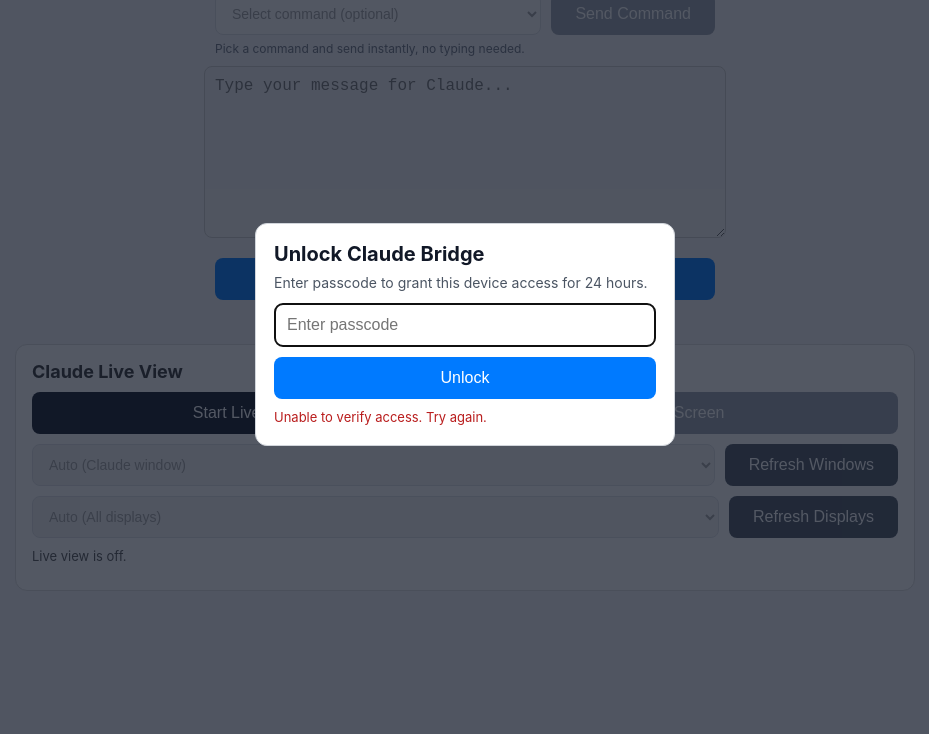
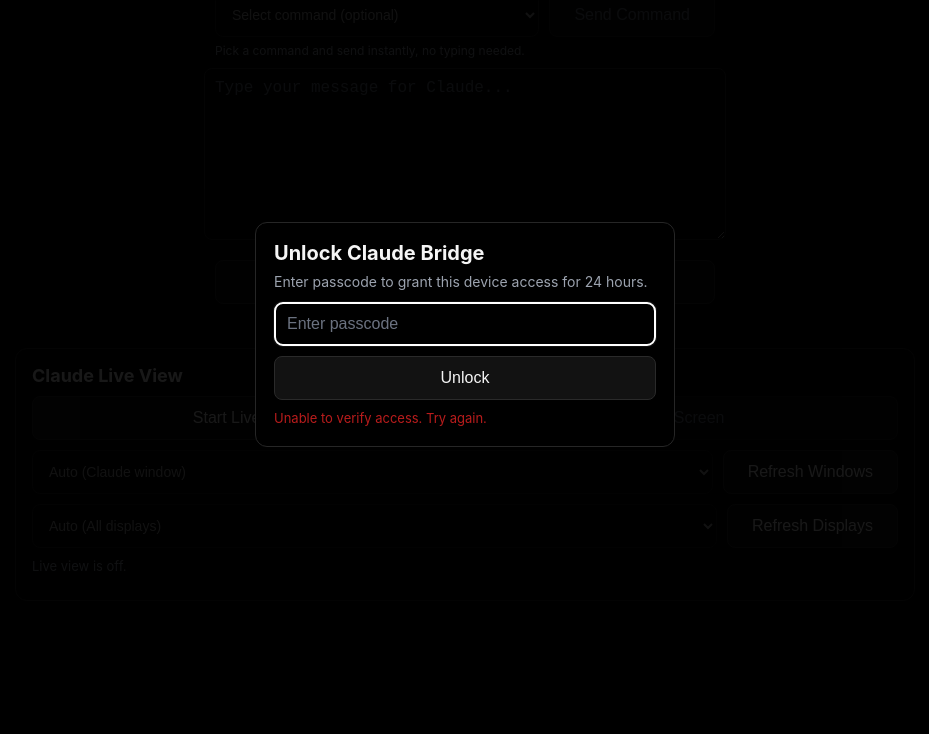
Before and after one commit to akash-d-dev/claude-destop-bridge, a website: page public/index.html in a window 1280 px wide. Shown: the part 66-800 px from the top of the page, without its empty margins (175-1104 px from the left). Drawn offline with Linux system fonts and the light colour scheme; no server answers.

Commit message:
Update UI styles in index.html for dark theme support
- Added meta tag for theme color and updated background colors to support a dark theme.
- Modified text and border colors for improved visibility and consistency across UI elements.
- Enhanced button styles and input fields to align with the new dark theme aesthetics.

```diff
--- a/public/index.html
+++ b/public/index.html
@@ -3,8 +3,12 @@
 <head>
     <meta charset="UTF-8">
     <meta name="viewport" content="width=device-width, initial-scale=1.0">
+    <meta name="theme-color" content="#000000">
     <title>Claude Bridge</title>
     <style>
+        html {
+            background: #000;
+        }
         body {
             font-family: -apple-system, BlinkMacSystemFont, "Segoe UI", Roboto, Helvetica, Arial, sans-serif;
             margin: 0;
@@ -12,10 +16,12 @@
             display: flex;
             flex-direction: column;
             align-items: center;
-            background-color: #f5f5f7;
+            background-color: #000;
+            color: #f5f5f5;
+            color-scheme: dark;
         }
         h1 {
-            color: #333;
+            color: #f5f5f5;
             margin: 4px 0 10px 0;
         }
         #commandSection {
@@ -30,30 +36,34 @@
         }
         #commandSelect {
             flex: 1;
-            border: 1px solid #d1d5db;
+            border: 1px solid #262626;
             border-radius: 8px;
             padding: 10px 12px;
             font-size: 14px;
             min-width: 0;
-            background: #fff;
+            background: #000;
+            color: #f5f5f5;
         }
         #sendCommandBtn {
-            background-color: #4b5563;
+            background-color: #121212;
+            border-color: #2a2a2a;
             max-width: none;
             width: auto;
             flex: 0 0 auto;
             margin: 0;
         }
         #sendCommandBtn:hover {
-            background-color: #374151;
+            background-color: #1a1a1a;
         }
         #sendCommandBtn:disabled {
-            background-color: #9ca3af;
+            background-color: #0d0d0d;
+            color: #6b7280;
+            border-color: #1d1d1d;
             cursor: not-allowed;
         }
         #commandHint {
             font-size: 12px;
-            color: #6b7280;
+            color: #9ca3af;
         }
         textarea {
             width: 100%;
@@ -61,44 +71,46 @@
             height: 150px;
             padding: 10px;
             margin-bottom: 20px;
-            border: 1px solid #ccc;
+            border: 1px solid #262626;
             border-radius: 8px;
             font-size: 16px;
             resize: vertical;
+            background: #000;
+            color: #f5f5f5;
         }
         button {
             padding: 12px 24px;
             font-size: 16px;
-            color: #fff;
-            background-color: #007aff;
-            border: none;
+            color: #f5f5f5;
+            background-color: #121212;
+            border: 1px solid #2a2a2a;
             border-radius: 8px;
             cursor: pointer;
             width: 100%;
             max-width: 500px;
         }
         button:hover {
-            background-color: #005bb5;
+            background-color: #1a1a1a;
         }
         #status {
             margin-top: 20px;
             font-size: 14px;
-            color: #666;
+            color: #9ca3af;
         }
         #streamSection {
             width: 100%;
             max-width: 900px;
             margin-top: 24px;
             padding: 16px;
-            border: 1px solid #ddd;
+            border: 1px solid #262626;
             border-radius: 12px;
-            background: #fff;
+            background: #000;
             box-sizing: border-box;
         }
         #streamSection h2 {
             margin: 0 0 10px 0;
             font-size: 18px;
-            color: #333;
+            color: #f5f5f5;
         }
         #streamControls {
             display: flex;
@@ -111,21 +123,25 @@
             flex: 1;
         }
         #toggleStreamBtn {
-            background-color: #111827;
+            background-color: #121212;
+            border-color: #2a2a2a;
             margin: 0;
         }
         #toggleStreamBtn:hover {
-            background-color: #0b1220;
+            background-color: #1a1a1a;
         }
         #fullscreenStreamBtn {
-            background-color: #4b5563;
+            background-color: #121212;
+            border-color: #2a2a2a;
             margin: 0;
         }
         #fullscreenStreamBtn:hover {
-            background-color: #374151;
+            background-color: #1a1a1a;
         }
         #fullscreenStreamBtn:disabled {
-            background-color: #9ca3af;
+            background-color: #0d0d0d;
+            color: #6b7280;
+            border-color: #1d1d1d;
             cursor: not-allowed;
         }
         #windowPickerRow {
@@ -140,56 +156,62 @@
         }
         #windowSelect {
             flex: 1;
-            border: 1px solid #d1d5db;
+            border: 1px solid #262626;
             border-radius: 8px;
             padding: 10px 12px;
             font-size: 14px;
             min-width: 0;
+            background: #000;
+            color: #f5f5f5;
         }
         #displaySelect {
             flex: 1;
-            border: 1px solid #d1d5db;
+            border: 1px solid #262626;
             border-radius: 8px;
             padding: 10px 12px;
             font-size: 14px;
             min-width: 0;
+            background: #000;
+            color: #f5f5f5;
         }
         #refreshWindowsBtn {
-            background-color: #4b5563;
+            background-color: #121212;
+            border-color: #2a2a2a;
             max-width: none;
             width: auto;
             flex: 0 0 auto;
             margin: 0;
         }
         #refreshWindowsBtn:hover {
-            background-color: #374151;
+            background-color: #1a1a1a;
         }
         #refreshDisplaysBtn {
-            background-color: #4b5563;
+            background-color: #121212;
+            border-color: #2a2a2a;
             max-width: none;
             width: auto;
             flex: 0 0 auto;
             margin: 0;
         }
         #refreshDisplaysBtn:hover {
-            background-color: #374151;
+            background-color: #1a1a1a;
         }
         #streamStatus {
             font-size: 13px;
-            color: #555;
+            color: #9ca3af;
             margin-bottom: 10px;
         }
         #streamFrame {
             display: none;
             width: 100%;
             border-radius: 10px;
-            border: 1px solid #d1d5db;
+            border: 1px solid #262626;
             background: #000;
         }
         #authOverlay {
             position: fixed;
             inset: 0;
-            background: rgba(17, 24, 39, 0.72);
+            background: rgba(0, 0, 0, 0.9);
             display: flex;
             align-items: center;
             justify-content: center;
@@ -200,30 +222,32 @@
         #authCard {
             width: 100%;
             max-width: 420px;
-            background: #fff;
+            background: #000;
             border-radius: 12px;
-            border: 1px solid #d1d5db;
+            border: 1px solid #262626;
             box-sizing: border-box;
             padding: 18px;
         }
         #authCard h2 {
             margin: 0 0 8px 0;
             font-size: 20px;
-            color: #111827;
+            color: #f5f5f5;
         }
         #authSubtext {
             margin: 0 0 12px 0;
-            color: #4b5563;
+            color: #9ca3af;
             font-size: 14px;
         }
         #passcodeInput {
             width: 100%;
             box-sizing: border-box;
-            border: 1px solid #cbd5e1;
+            border: 1px solid #262626;
             border-radius: 8px;
             padding: 12px;
             font-size: 16px;
             margin-bottom: 10px;
+            background: #000;
+            color: #f5f5f5;
         }
         #unlockBtn {
             max-width: none;
@@ -234,6 +258,10 @@
             min-height: 18px;
             font-size: 13px;
             color: #b91c1c;
+        }
+        textarea::placeholder,
+        #passcodeInput::placeholder {
+            color: #6b7280;
         }
     </style>
 </head>
```
